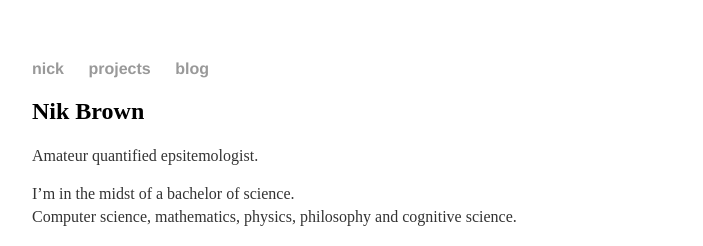
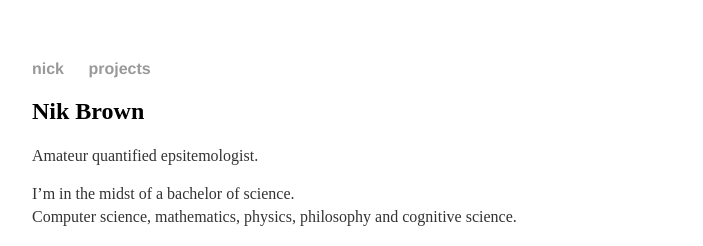
Before and after one commit to slavachalnev/nickaustinbrown.github.io, a Jekyll site: the page built from about/index.html, in a window 1280 px wide. Shown: the top 246 px of the page, without its empty margins (288-991 px from the left). Built offline with Jekyll 4.4.1, drawn with Linux system fonts in a browser that asks for light colours.

Commit message:
Update default.html

```diff
--- a/_layouts/default.html
+++ b/_layouts/default.html
@@ -10,8 +10,6 @@
 	    		<ul>
 	        		<li><a href="/">nick</a></li>
 				<li><a href="/projects">projects</a></li>
-	        		<li><a href="/blog">blog</a></li>
-
 	    		</ul>
 			</nav>
 			<div class="container">
```
